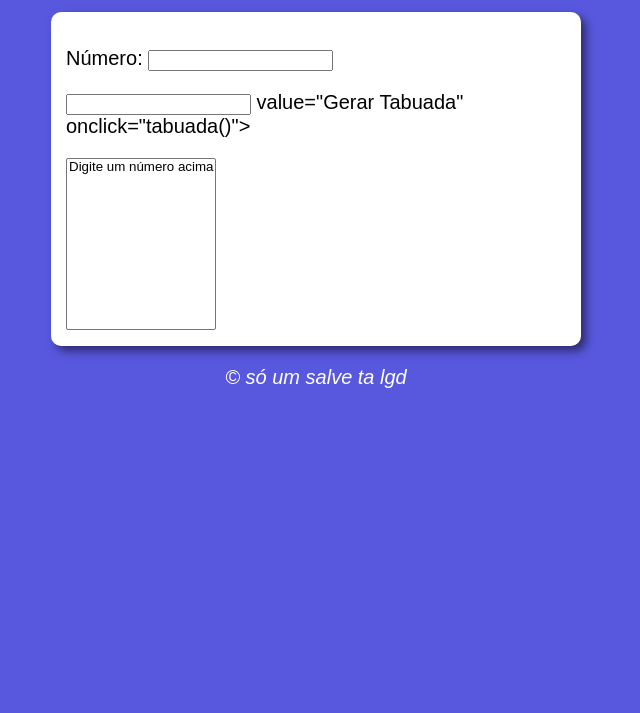
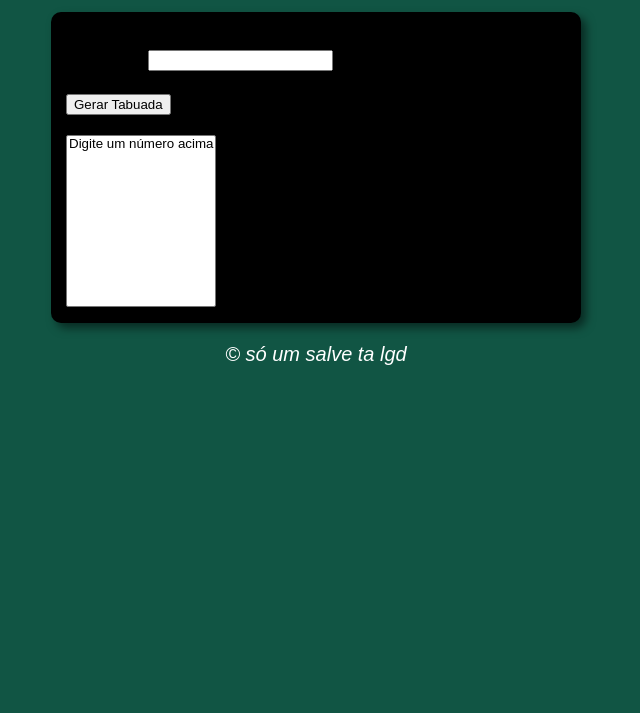
Before and after one commit to pietrao0/09-js-repeticoes, a plain HTML site: page psas-tabuada/tabuada.html in a window 1280 px wide. Shown: the part 87-800 px from the top of the page, without its empty margins (324-964 px from the left). Drawn offline with Linux system fonts and the light colour scheme.

Commit message:
Alterações

```diff
--- a/psas-tabuada/estilo.css
+++ b/psas-tabuada/estilo.css
@@ -1,5 +1,5 @@
 body{
-    background: rgb(88, 88, 223);
+    background: rgb(17, 85, 68);
     font: normal 15pt Arial;
 }
 
@@ -10,7 +10,7 @@ header{
 }
 
 section{
-    background: white;
+    background: rgb(0, 0, 0);
     border-radius: 10px;
     padding: 15px;
     width: 500px;
--- a/psas-tabuada/tabuada.html
+++ b/psas-tabuada/tabuada.html
@@ -13,17 +13,13 @@
     <section>
         <div>
             <p>Número: <input type="number" name="num" id="txtn"></p>
-            <p><input type="<button> value="Gerar Tabuada" onclick="tabuada()"></p>
+            <p><input type="button" value="Gerar Tabuada" onclick="tabuada()"></p>
 
         </div>
             <select name="Tabuada" id="seltab" size ="10">
                 <option>Digite um número acima</option>
             </select>
-
         <div>
-
-        </div>
-        </div>
     </section>
     <footer>
         <p>&copy; só um salve ta lgd</p>
```
